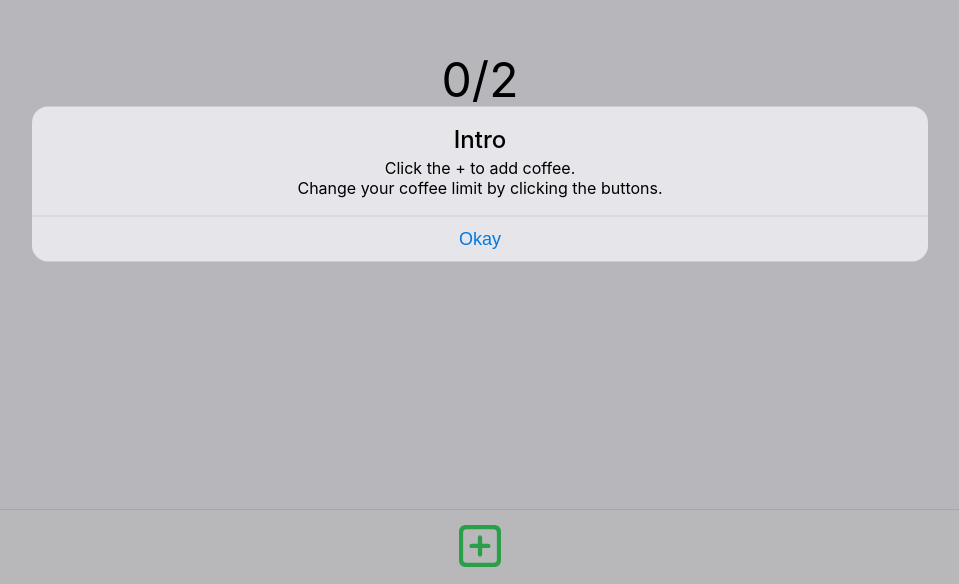
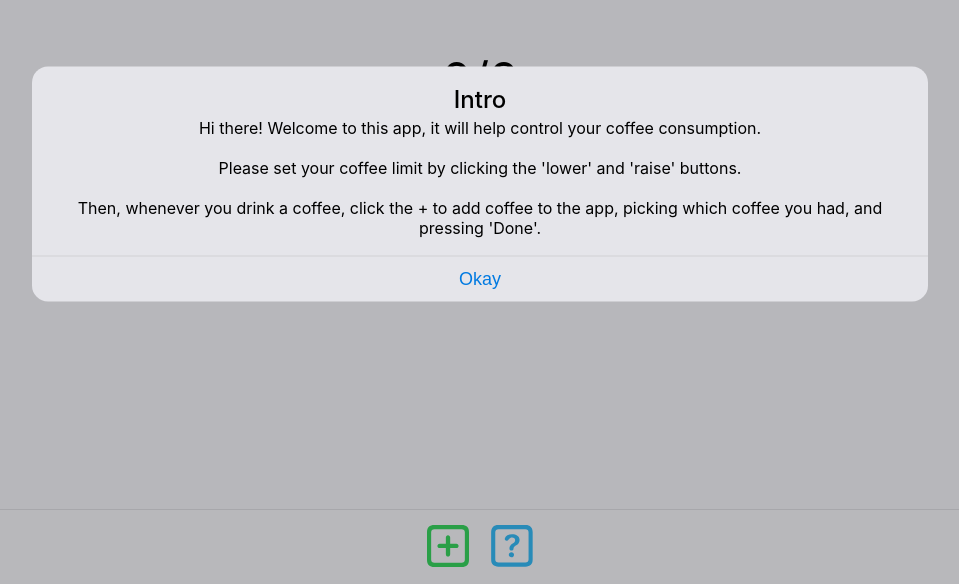
Before and after one commit to talwat/coffee-tracker, a Svelte app: page / in a window 1280 px wide. Shown: the part 216-800 px from the top of the page, without its empty margins (160-1119 px from the left). Built offline with nearby package versions, Linux system fonts and the light colour scheme.

Commit message:
Fixed a few issues with max status text and added help button

```diff
--- a/src/Footer.svelte
+++ b/src/Footer.svelte
@@ -1,14 +1,23 @@
 <script lang="ts">
-  import { addMenu } from "./ts/stores";
+  import FooterButton from "./assets/FooterButton.svelte";
+  import { addMenu, intro } from "./ts/stores";
 </script>
 
 <div class="footer">
-  <button
-    class="empty-button"
+  <FooterButton
     on:click={() => {
       addMenu.set(true);
-    }}><img height="42px" src="svg/plus.svg" alt="Plus" /></button
-  >
+    }}
+    src="svg/plus.svg"
+    alt="Add Coffee"
+  />
+  <FooterButton
+    on:click={() => {
+      intro.set(true);
+    }}
+    src="svg/help.svg"
+    alt="Help"
+  />
 </div>
 
 <style>
--- a/src/Main.svelte
+++ b/src/Main.svelte
@@ -7,15 +7,13 @@
 
   import { onMount } from "svelte";
 
-  import { day } from "./ts/stores";
+  import { day, intro } from "./ts/stores";
   import { now, getComparableDate } from "./ts/dateUtils";
   import { type Cup, getCupDate } from "./ts/cup";
 
-  let intro: boolean = false;
-
   // Set day if it's undefined
   if ($day == undefined) {
-    setTimeout(() => (intro = true), 300);
+    setTimeout(() => intro.set(true), 300);
 
     day.set({
       cups: [],
@@ -67,19 +65,23 @@
 
 <Add />
 
-{#if intro}
+{#if $intro}
   <Popup
     title="Intro"
     options={[
       {
         name: "Okay",
-        function: () => (intro = false),
+        function: () => intro.set(false),
       },
     ]}
-    >Click the + to add coffee.
-    <br />
-    Change your coffee limit by clicking the buttons.</Popup
   >
+    Hi there! Welcome to this app, it will help control your coffee consumption.
+    <br /> <br />
+    Please set your coffee limit by clicking the 'lower' and 'raise' buttons.
+    <br /> <br />
+    Then, whenever you drink a coffee, click the + to add coffee to the app, picking
+    which coffee you had, and pressing 'Done'.
+  </Popup>
 {/if}
 
 <style>
--- a/src/MaxCoffee.svelte
+++ b/src/MaxCoffee.svelte
@@ -21,7 +21,9 @@
       </p>
     {/key}
   </div>
-  <p class="status-text">Good</p>
+  <p class="status-text">
+    {$day.cups.length >= $day.max ? "Stop drinking" : "You're all good!"}
+  </p>
 
   <p class="max-control-p">Max</p>
   <div class="max-control">
--- /dev/null
+++ b/src/assets/FooterButton.svelte
@@ -0,0 +1,6 @@
+<script lang="ts">
+  export let src: string;
+  export let alt: string;
+</script>
+
+<button class="empty-button" on:click><img height="42px" {src} {alt} /></button>
--- a/src/assets/Popup.svelte
+++ b/src/assets/Popup.svelte
@@ -68,6 +68,8 @@
     text-align: center;
     margin-top: 2px;
     margin-bottom: 18px;
+    padding-left: 12px;
+    padding-right: 12px;
   }
 
   .title {
--- a/src/ts/stores.ts
+++ b/src/ts/stores.ts
@@ -20,3 +20,4 @@ day.subscribe(
 export const coffeeType: Writable<Coffee> = writable();
 export const addMenu: Writable<boolean> = writable(false);
 export const screenClear: Writable<boolean> = writable(true);
+export let intro: Writable<boolean> = writable(false);
```
Also changed, not shown: public/svg/help.svg (added).
